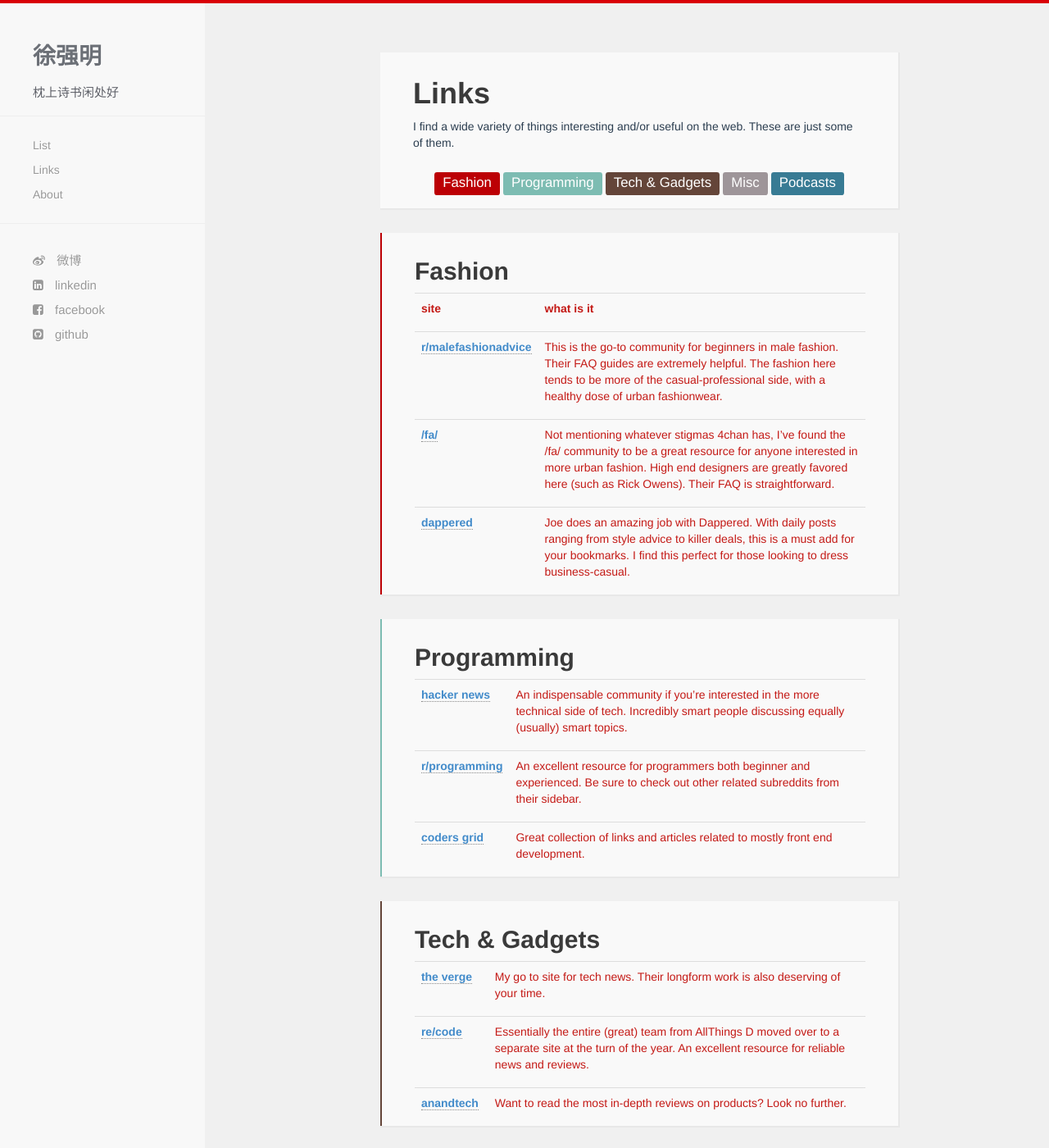
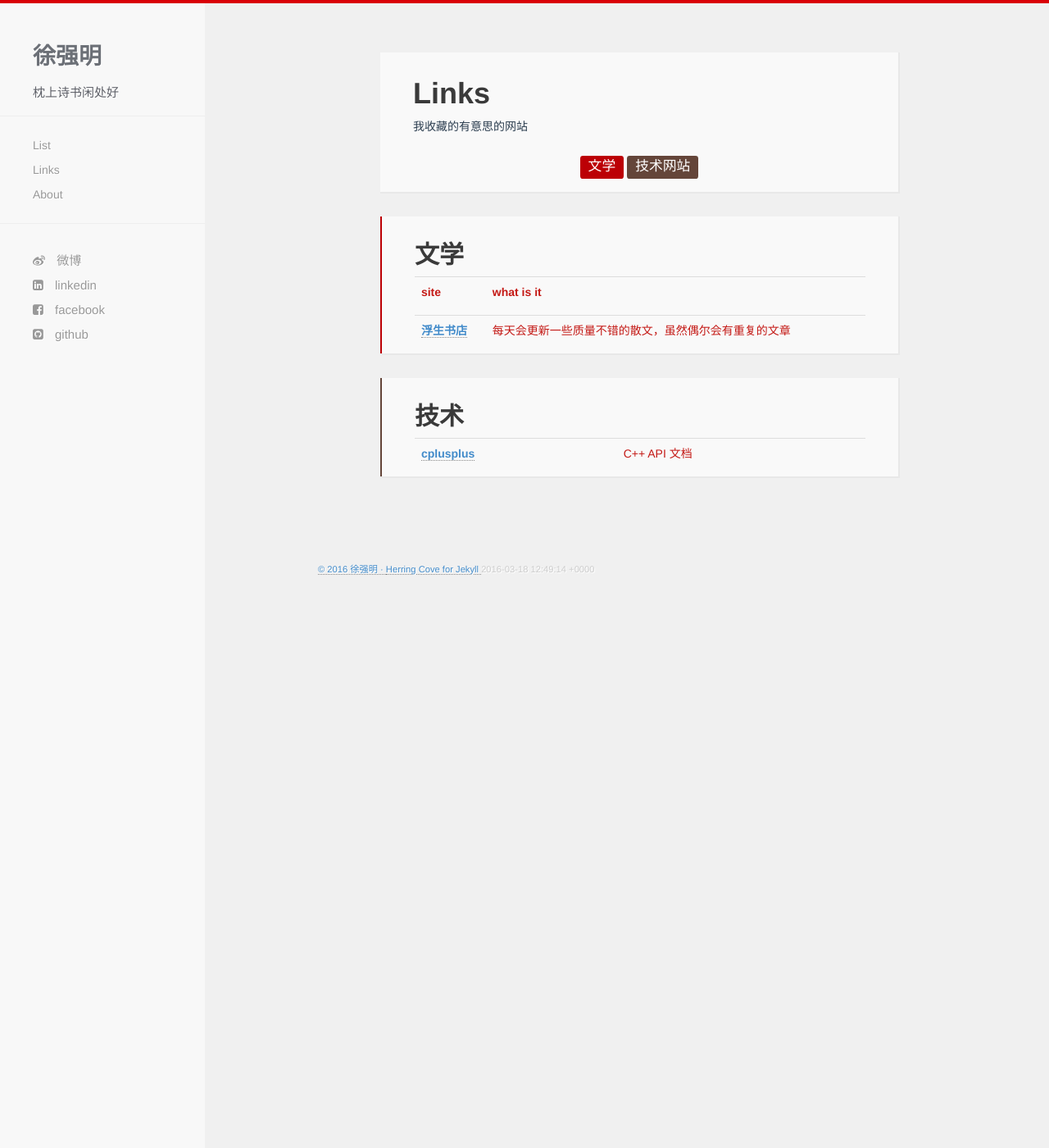
Before and after one commit to xuqiangm/xuqiangm.github.io, a Jekyll site: the page built from links.html, in a window 1280 px wide and 1400 px high. Shown: the whole window at 82% size. Built offline with Jekyll 4.4.1, drawn with Linux system fonts in a browser that asks for light colours; nearby versions of some CDN libraries; Markdown is read by kramdown in place of the engine named in the settings; some of the changed text lies outside the part shown.

Commit message:
增加链接

```diff
--- a/links.html
+++ b/links.html
@@ -5,21 +5,21 @@ title: Links
 
     <div id="article">
       <h1>Links</h1>
-      <p>I find a wide variety of things interesting and/or useful on the web. These are just some of them.</p>
+      <p>我收藏的有意思的网站</p>
       <br>
       <center>
-      <a href="#fashion"><span class="label label-danger fashion-button">Fashion</span></a>
-      <a href="#programming"><span class="label label-danger programming-button">Programming</span></a>
-      <a href="#tech"><span class="label label-danger tech-button">Tech & Gadgets</span></a>
-      <a href="#misc"><span class="label label-danger misc-button">Misc</span></a>
-      <a href="#misc"><span class="label label-danger podcasts-button">Podcasts</span></a>
+      <a href="#fashion"><span class="label label-danger fashion-button">文学</span></a>
+      <!--<a href="#programming"><span class="label label-danger programming-button">Programming</span></a> -->
+      <a href="#tech"><span class="label label-danger tech-button">技术网站</span></a>
+     <!-- <a href="#misc"><span class="label label-danger misc-button">Misc</span></a>
+      <a href="#misc"><span class="label label-danger podcasts-button">Podcasts</span></a> -->
       </center>
       <br>
     </div>
 
     <div id="article" class="fashion">
       <a name="fashion">
-      <h2>Fashion</h2>
+      <h2>文学</h2>
       <table class="table table-hover ">
         <tbody>
           <tr>
@@ -32,33 +32,20 @@ title: Links
           </tr>
           <tr>
             <td valign="top" class="td2">
-              <p class="p2"><span class="s2"><a href="http://reddit.com/r/malefashionadvice"><b>r/malefashionadvice</b></a></span></p>
+              <p class="p2"><span class="s2"><a href="http://aladd.me/"><b>浮生书店</b></a></span></p>
             </td>
             <td valign="top" class="td3">
-              <p class="p2"><span class="s1">This is the go-to community for beginners in male fashion. Their FAQ guides are extremely helpful. The fashion here tends to be more of the casual-professional side, with a healthy dose of urban fashionwear.<span class="Apple-converted-space"> </span></span></p>
+              <p class="p2"><span class="s1">每天会更新一些质量不错的散文，虽然偶尔会有重复的文章<span class="Apple-converted-space"> </span></span></p>
             </td>
           </tr>
           <tr>
-            <td valign="top" class="td4">
-              <p class="p2"><span class="s1"><a href="http://4chan.org/fa/"><b>/fa/</b></a></span></p>
-            </td>
-            <td valign="top" class="td5">
-              <p class="p2"><span class="s1">Not mentioning whatever stigmas 4chan has, I’ve found the /fa/ community to be a great resource for anyone interested in more urban fashion. High end designers are greatly favored here (such as Rick Owens). Their FAQ is straightforward.<span class="Apple-converted-space"> </span></span></p>
-            </td>
-          </tr>
-          <tr>
-            <td valign="top" class="td6">
-              <p class="p2"><span class="s1"><a href="http://dappered.com"><b>dappered</b></a></span></p>
-            </td>
-            <td valign="top" class="td7">
-              <p class="p2"><span class="s1">Joe does an amazing job with Dappered. With daily posts ranging from style advice to killer deals, this is a must add for your bookmarks. I find this perfect for those looking to dress business-casual.</span></p>
-            </td>
+
           </tr>
         </tbody>
       </table>
     </div>
 
-    <div id="article"class="programming">
+  <!--  <div id="article"class="programming">
       <a name="programming">
       <h2>Programming</h2>
       <table class="table table-hover ">
@@ -89,42 +76,28 @@ title: Links
           </tr>
         </tbody>
       </table>
-    </div>
+    </div>  -->
 
     <div id="article"class="tech">
       <a name="tech">
-      <h2>Tech & Gadgets</h2>
+      <h2>技术</h2>
       <table class="table table-hover ">
         <tbody>
           <tr>
             <td valign="top" class="td1">
-              <p class="p2"><span class="s1"><a href="http://www.theverge.com"><b>the verge</b></a></span></p>
+              <p class="p2"><span class="s1"><a href="http://www.cplusplus.com/reference/"><b>cplusplus</b></a></span></p>
             </td>
             <td valign="top" class="td2">
-              <p class="p2"><span class="s2">My go to site for tech news. Their longform work is also deserving of your time.</span></p>
+              <p class="p2"><span class="s2">C++ API 文档</span></p>
             </td>
           </tr>
           <tr>
-            <td valign="top" class="td3">
-              <p class="p2"><span class="s1"><a href="http://recode.net"><b>re/code</b></a></span></p>
-            </td>
-            <td valign="top" class="td4">
-              <p class="p2"><span class="s2">Essentially the entire (great) team from AllThings D moved over to a separate site at the turn of the year. An excellent resource for reliable news and reviews.</span></p>
-            </td>
-          </tr>
-          <tr>
-            <td valign="top" class="td5">
-              <p class="p2"><span class="s1"><a href="http://www.anandtech.com"><b>anandtech</b></a></span><span class="s2"><b><span class="Apple-converted-space"> </span></b></span></p>
-            </td>
-            <td valign="top" class="td6">
-              <p class="p2"><span class="s2">Want to read the most in-depth reviews on products? Look no further.<span class="Apple-converted-space"> </span></span></p>
-            </td>
-          </tr>
+
         </tbody>
       </table>
     </div>
 
-    <div id="article"class="misc">
+  <!--  <div id="article"class="misc">
       <a name="misc">
       <h2>Misc</h2>
       <table class="table table-hover ">
@@ -196,6 +169,6 @@ title: Links
           </tr>
         </tbody>
       </table>
-    </div>
+    </div> -->
 
   </div>
```
